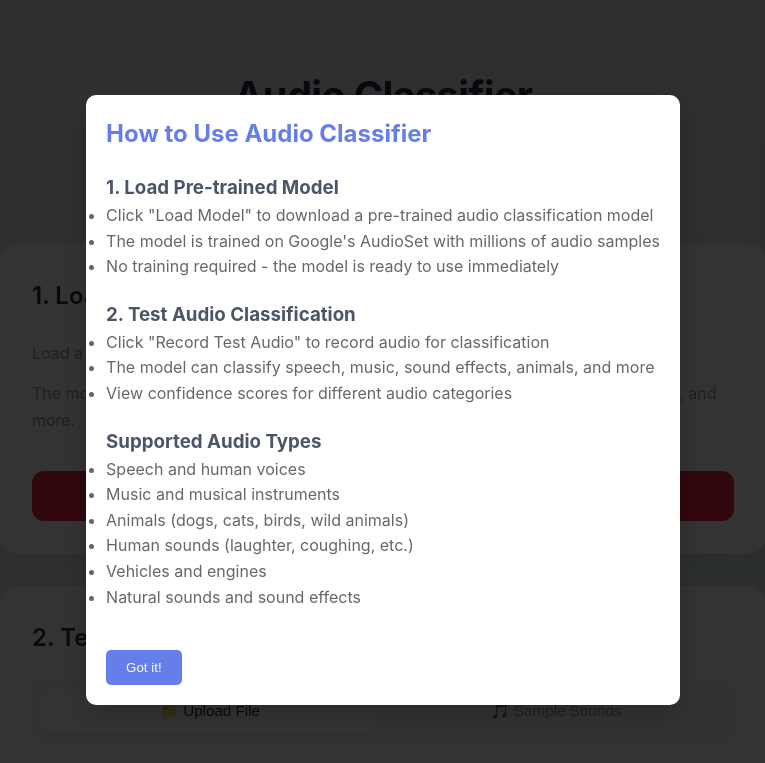
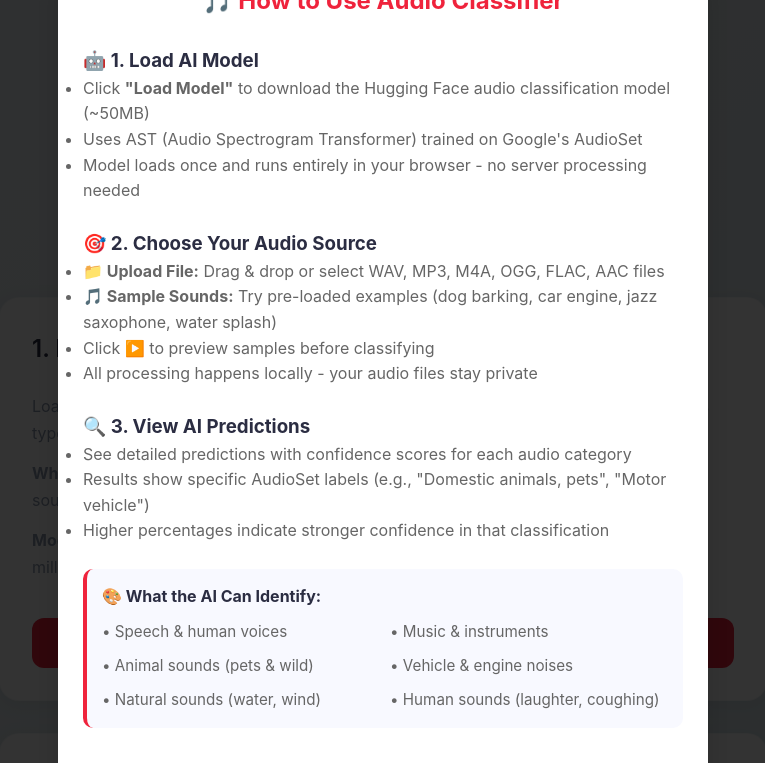
Before and after one commit to Chanakya-TS/AudioClassifier, a website: page index.html in a window 1280 px wide. Shown: the top 763 px of the page, without its empty margins (257-1022 px from the left). Drawn offline with Linux system fonts and the light colour scheme.

Commit message:
Update tutorial with preset sounds guide and add tutorial button
Signed-off-by: Chanakya TS <chanakyats@gmail.com>

```diff
--- a/css/styles-modern.css
+++ b/css/styles-modern.css
@@ -41,6 +41,29 @@
     font-size: 1.1rem;
     color: #8d99ae;
     font-weight: 400;
+    margin-bottom: 1rem;
+}
+
+.tutorial-btn {
+    background: transparent;
+    border: 2px solid #ef233c;
+    color: #ef233c;
+    padding: 0.5rem 1rem;
+    border-radius: 8px;
+    font-size: 0.9rem;
+    font-weight: 500;
+    cursor: pointer;
+    transition: all 0.2s ease;
+    display: inline-flex;
+    align-items: center;
+    gap: 0.5rem;
+}
+
+.tutorial-btn:hover {
+    background: #ef233c;
+    color: white;
+    transform: translateY(-1px);
+    box-shadow: 0 4px 12px rgba(239, 35, 60, 0.2);
 }
 
 /* Main Content */
--- a/index.html
+++ b/index.html
@@ -11,7 +11,8 @@
     <div class="container">
         <header>
             <h1>Audio Classifier</h1>
-            <p>Classify audio using pre-trained Hugging Face models</p>
+            <p>AI-powered audio classification with pre-trained Hugging Face models</p>
+            <button class="tutorial-btn" onclick="showTutorial()">❓ How to Use</button>
         </header>
 
         <div class="main-content">
@@ -19,8 +20,9 @@
                 <h2>1. Load Model</h2>
                 <div class="load-content">
                     <div class="load-info">
-                        <p>Load a pre-trained audio classification model from Hugging Face.</p>
-                        <p>The model can classify various types of audio including speech, music, sound effects, and more.</p>
+                        <p>Load a pre-trained audio classification model from Hugging Face that can identify various types of audio content.</p>
+                        <p><strong>What it can classify:</strong> Speech, Music, Animal sounds, Human sounds, Vehicles, Nature sounds, Sound effects, and more.</p>
+                        <p><strong>Model:</strong> AST (Audio Spectrogram Transformer) trained on Google's AudioSet dataset with millions of audio samples.</p>
                     </div>
                     <button class="load-btn" id="loadModelBtn" onclick="loadModel()">
                         Load Model
@@ -35,7 +37,7 @@
             </div>
 
             <div class="phase" id="test-phase">
-                <h2>2. Test Classification</h2>
+                <h2>2. Test Audio Classification</h2>
                 <div class="test-content">
                     <div class="upload-test">
                         <div class="audio-selection-tabs">
@@ -48,7 +50,8 @@
                             <button class="upload-audio-btn" id="uploadAudioBtn" onclick="document.getElementById('audioFileInput').click()" disabled>
                                 📁 Upload Audio File
                             </button>
-                            <p class="upload-info">Supported formats: WAV, MP3, M4A, OGG, FLAC, AAC</p>
+                            <p class="upload-info"><strong>Supported formats:</strong> WAV, MP3, M4A, OGG, FLAC, AAC<br>
+                            <strong>Max size:</strong> 50MB | <strong>Processing:</strong> Client-side (your audio stays private)</p>
                         </div>
 
                         <div class="presets-section" id="presets-section" style="display: none;">
@@ -89,7 +92,8 @@
                                     <button class="preset-play-btn" onclick="event.stopPropagation(); previewPresetAudio('water-splash-02-352021.mp3')">▶️</button>
                                 </div>
                             </div>
-                            <p class="upload-info">Click on any sample to classify it, or use the play button to preview</p>
+                            <p class="upload-info"><strong>How to use:</strong> Click ▶️ to preview any sample, or click anywhere on the card to classify it<br>
+                            <strong>Sample types:</strong> Animal sounds, Vehicle noises, Music, Nature sounds</p>
                         </div>
                         <div class="test-audio-info" id="testAudioInfo" style="display: none;">
                             <span>File loaded: <span id="fileName"></span> - Duration: <span id="testDuration">0s</span></span>
--- a/js/app.js
+++ b/js/app.js
@@ -21,40 +21,50 @@
 
 function showTutorial() {
     const tutorial = `
-    <div style="max-width: 600px; margin: 0 auto; text-align: left; padding: 20px; background: white; border-radius: 10px; box-shadow: 0 10px 30px rgba(0,0,0,0.2);">
-        <h2 style="color: #667eea; margin-bottom: 20px;">How to Use Audio Classifier</h2>
+    <div style="max-width: 650px; margin: 0 auto; text-align: left; padding: 25px; background: white; border-radius: 15px; box-shadow: 0 15px 35px rgba(0,0,0,0.15);">
+        <h2 style="color: #ef233c; margin-bottom: 25px; text-align: center;">🎵 How to Use Audio Classifier</h2>
 
-        <div style="margin-bottom: 20px;">
-            <h3 style="color: #4A5568;">1. Load Pre-trained Model</h3>
-            <ul style="color: #666;">
-                <li>Click "Load Model" to download a pre-trained audio classification model</li>
-                <li>The model is trained on Google's AudioSet with millions of audio samples</li>
-                <li>No training required - the model is ready to use immediately</li>
+        <div style="margin-bottom: 25px;">
+            <h3 style="color: #2b2d42; display: flex; align-items: center; gap: 10px;">🤖 1. Load AI Model</h3>
+            <ul style="color: #666; line-height: 1.6;">
+                <li>Click <strong>"Load Model"</strong> to download the Hugging Face audio classification model (~50MB)</li>
+                <li>Uses AST (Audio Spectrogram Transformer) trained on Google's AudioSet</li>
+                <li>Model loads once and runs entirely in your browser - no server processing needed</li>
             </ul>
         </div>
 
-        <div style="margin-bottom: 20px;">
-            <h3 style="color: #4A5568;">2. Test Audio Classification</h3>
-            <ul style="color: #666;">
-                <li>Click "Record Test Audio" to record audio for classification</li>
-                <li>The model can classify speech, music, sound effects, animals, and more</li>
-                <li>View confidence scores for different audio categories</li>
+        <div style="margin-bottom: 25px;">
+            <h3 style="color: #2b2d42; display: flex; align-items: center; gap: 10px;">🎯 2. Choose Your Audio Source</h3>
+            <ul style="color: #666; line-height: 1.6;">
+                <li><strong>📁 Upload File:</strong> Drag & drop or select WAV, MP3, M4A, OGG, FLAC, AAC files</li>
+                <li><strong>🎵 Sample Sounds:</strong> Try pre-loaded examples (dog barking, car engine, jazz saxophone, water splash)</li>
+                <li>Click ▶️ to preview samples before classifying</li>
+                <li>All processing happens locally - your audio files stay private</li>
             </ul>
         </div>
 
-        <div style="margin-bottom: 20px;">
-            <h3 style="color: #4A5568;">Supported Audio Types</h3>
-            <ul style="color: #666;">
-                <li>Speech and human voices</li>
-                <li>Music and musical instruments</li>
-                <li>Animals (dogs, cats, birds, wild animals)</li>
-                <li>Human sounds (laughter, coughing, etc.)</li>
-                <li>Vehicles and engines</li>
-                <li>Natural sounds and sound effects</li>
+        <div style="margin-bottom: 25px;">
+            <h3 style="color: #2b2d42; display: flex; align-items: center; gap: 10px;">🔍 3. View AI Predictions</h3>
+            <ul style="color: #666; line-height: 1.6;">
+                <li>See detailed predictions with confidence scores for each audio category</li>
+                <li>Results show specific AudioSet labels (e.g., "Domestic animals, pets", "Motor vehicle")</li>
+                <li>Higher percentages indicate stronger confidence in that classification</li>
             </ul>
         </div>
 
-        <button onclick="closeTutorial()" style="background: #667eea; color: white; border: none; padding: 10px 20px; border-radius: 5px; cursor: pointer; margin-top: 20px;">Got it!</button>
+        <div style="margin-bottom: 25px; padding: 15px; background: #f8f9ff; border-radius: 10px; border-left: 4px solid #ef233c;">
+            <h4 style="color: #2b2d42; margin-bottom: 10px;">🎨 What the AI Can Identify:</h4>
+            <div style="display: grid; grid-template-columns: 1fr 1fr; gap: 10px; color: #666; font-size: 0.95em;">
+                <div>• Speech & human voices</div>
+                <div>• Music & instruments</div>
+                <div>• Animal sounds (pets & wild)</div>
+                <div>• Vehicle & engine noises</div>
+                <div>• Natural sounds (water, wind)</div>
+                <div>• Human sounds (laughter, coughing)</div>
+            </div>
+        </div>
+
+        <button onclick="closeTutorial()" style="background: #ef233c; color: white; border: none; padding: 12px 25px; border-radius: 8px; cursor: pointer; margin-top: 20px; width: 100%; font-size: 1.1em; font-weight: 600;">🚀 Let's Get Started!</button>
     </div>
     `;
 
```
